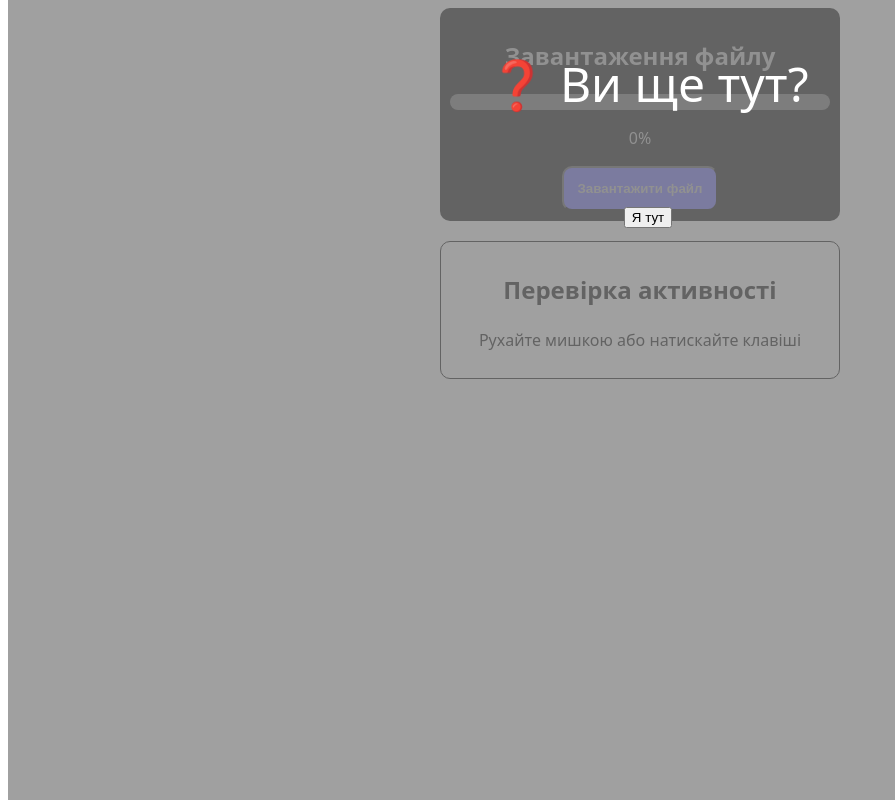
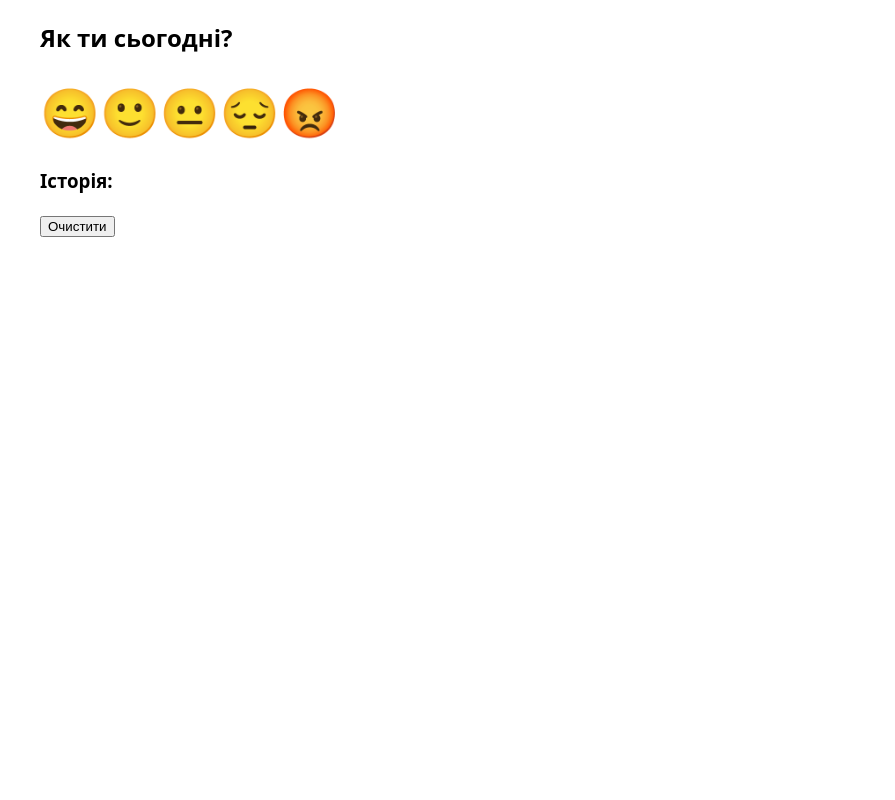
Before and after one commit to Voronskoy/react29-12-25-2, a React (Vite) app: page / in a window 1280 px wide. Shown: the whole page, without its empty margins (0-895 px from the left). Built offline with nearby package versions, Linux system fonts and the light colour scheme.

Commit message:
add moodTracker

```diff
--- a/src/App.jsx
+++ b/src/App.jsx
@@ -1,12 +1,9 @@
-
-import UploudFile from './components/UploudFile/UploudFile';
-import CheckActivities from './components/CheckActivities/CheckActivities';
+import MoodTracker from "./components/MoodTracker/MoodTracker";
 
 function App() {
   return (
     <>
-      <UploudFile />
-      <CheckActivities />
+      <MoodTracker />
     </>
   );
 }
--- /dev/null
+++ b/src/components/MoodTracker/MoodTracker.jsx
@@ -0,0 +1,52 @@
+import { useState, useEffect } from "react";
+import styles from './MoodTracker.module.scss'
+const moods = ["😄", "🙂", "😐", "😔", "😡"];
+const loadHistoryMood = () => {
+  try {
+    const savedHistoryMood = localStorage.getItem("moodHistory");
+    return savedHistoryMood ? JSON.parse(savedHistoryMood) : [];
+  } catch {
+    return [];
+  }
+};
+const MoodTracker = () => {
+  const [selectMood, setSelectMood] = useState("");
+  const [historyMood, setHistoryMood] = useState(loadHistoryMood);
+  useEffect(() => {
+    localStorage.setItem("moodHistory", JSON.stringify(historyMood));
+  }, [historyMood]);
+  const showMood = (mood) => (
+    <span
+      key={mood}
+      onClick={() => {
+        setSelectMood(mood);
+        const today = new Date().toLocaleDateString();
+        const newMood = { date: today, mood };
+        setHistoryMood((prev) => [...prev, newMood]);
+      }}
+    >
+      {mood}
+    </span>
+  );
+  const showMoodSave = (mood, index) => (
+    <li key={index}>
+      {mood.date} - {mood.mood}
+    </li>
+  );
+  const clearHistoryMood = () => {
+    setHistoryMood([]);
+  };
+  return (
+    <section className={styles.tracker}>
+      <h2>Як ти сьогодні?</h2>
+      <div>{moods.map(showMood)}</div>
+      {selectMood && <p>Твій вибір: {selectMood}</p>}
+
+      <h3>Історія:</h3>
+      <ul>{historyMood.map(showMoodSave)}</ul>
+      <button onClick={clearHistoryMood}>Очистити</button>
+    </section>
+  );
+};
+
+export default MoodTracker;
--- /dev/null
+++ b/src/components/MoodTracker/MoodTracker.module.scss
@@ -0,0 +1,9 @@
+@use "/src/assets/styles/mixins" as *;
+
+.tracker {
+  @include wrapper();
+  span {
+    font-size: 3em;
+    cursor: pointer;
+  }
+}
```
